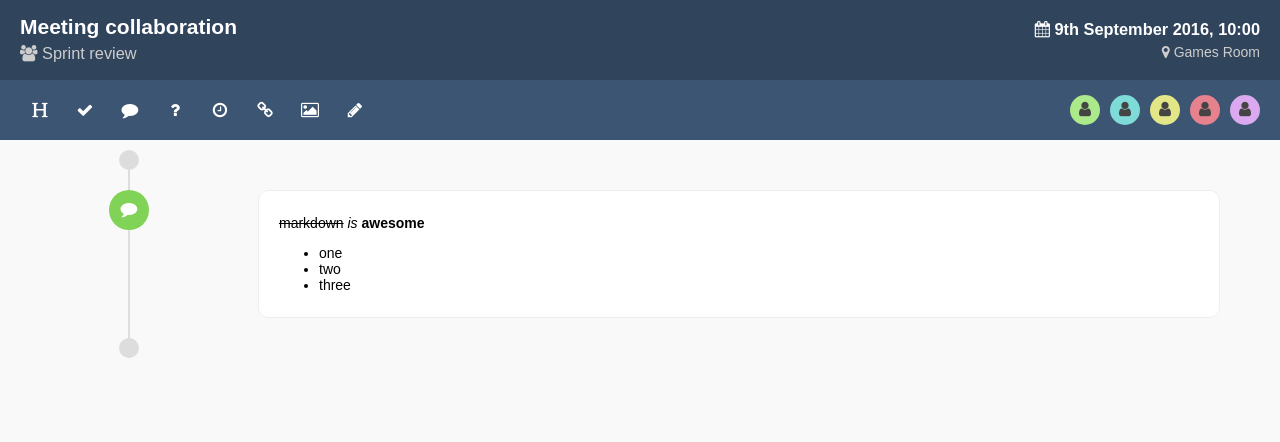
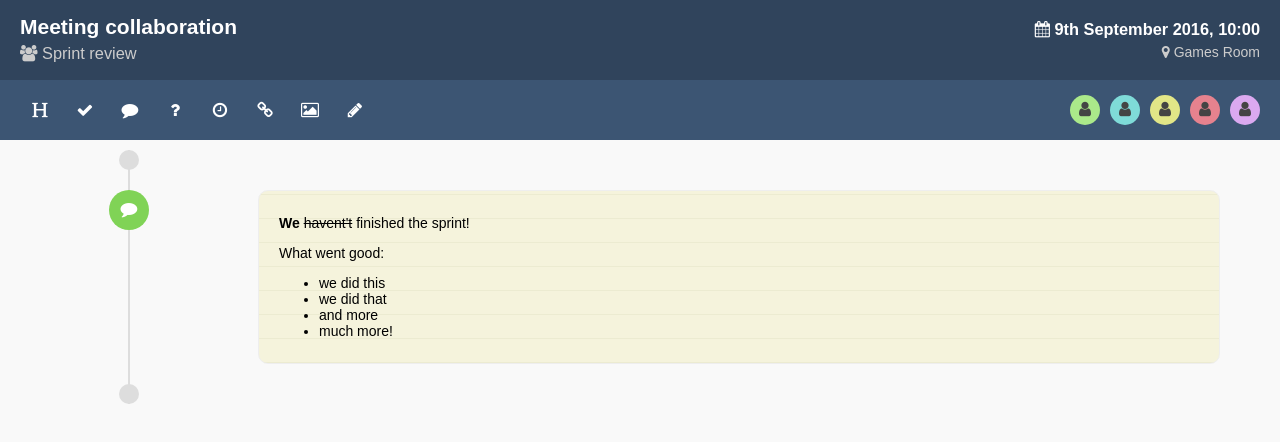
Before and after one commit to DawidMyslak/meeting-collaboration, a React (Create React App) app: page / in a window 1280 px wide. Both pictures are taken after a click on the icon 130 px from the left and 110 px from the top of the page. Shown: the top 442 px of the page. Built offline with nearby package versions, Linux system fonts and the light colour scheme.

Commit message:
Styling, better data

```diff
--- a/src/Widget.css
+++ b/src/Widget.css
@@ -19,3 +19,14 @@
   overflow: auto;
   height: 10px;
 }
+
+.NoteWidget {
+  background-color: #f5f3dc;
+  background: repeating-linear-gradient(
+    to top,
+    #ecebd1,
+    #ecebd1 1px,
+    #f5f3dc 1px,
+    #f5f3dc 24px
+  );
+}
--- a/src/actions/index.js
+++ b/src/actions/index.js
@@ -20,12 +20,12 @@ export const addTodoWidget = (data) => {
     todos: [
       {
         id: 1,
-        todo: 'Sprint retro',
+        todo: 'Sprint retrospective',
         completed: true
       },
       {
         id: 2,
-        todo: 'Brainstorm',
+        todo: 'Brainstorming',
         completed: false
       },
       {
@@ -39,31 +39,33 @@ export const addTodoWidget = (data) => {
 
 export const addNoteWidget = (data) => {
   return addWidget('NoteWidget', {
-    note: '~~markdown~~ _is_ **awesome**\n' +
-    '* one\n' +
-    '* two\n' +
-    '* three\n'
+    note: '**We** ~~havent\'t~~ finished the sprint!\n\n' +
+    'What went good:\n' +
+    '* we did this\n' +
+    '* we did that\n' +
+    '* and more\n' +
+    '* much more!\n'
   });
 };
 
 export const addPollWidget = (data) => {
   return addWidget('PollWidget', {
-    question: 'Best player in the world?',
+    question: 'Which database should we use?',
     results: false,
     answers: [
       {
         id: 1,
-        answer: 'Leo',
+        answer: 'PostgreSQL',
         votes: 2
       },
       {
         id: 2,
-        answer: 'Cris',
+        answer: 'MariaDB',
         votes: 4
       },
       {
         id: 3,
-        answer: 'Robert',
+        answer: 'Oracle',
         votes: 1
       }
     ]
@@ -72,7 +74,7 @@ export const addPollWidget = (data) => {
 
 export const addTaskWidget = (data) => {
   return addWidget('TaskWidget', {
-    task: 'Bulding meeting minutes taker app',
+    task: 'Creating meeting minutes taker app',
     results: false,
     estimates: [3, 5, 8]
   });
--- a/src/widgets/NoteWidget.js
+++ b/src/widgets/NoteWidget.js
@@ -7,7 +7,7 @@ const NoteWidget = ({widget}) => {
   let html = marked(widget.data.note || '');
 
   return (
-    <div className="Widget">
+    <div className="Widget NoteWidget">
       <div dangerouslySetInnerHTML={{ __html: html }} />
     </div>
   );
```
